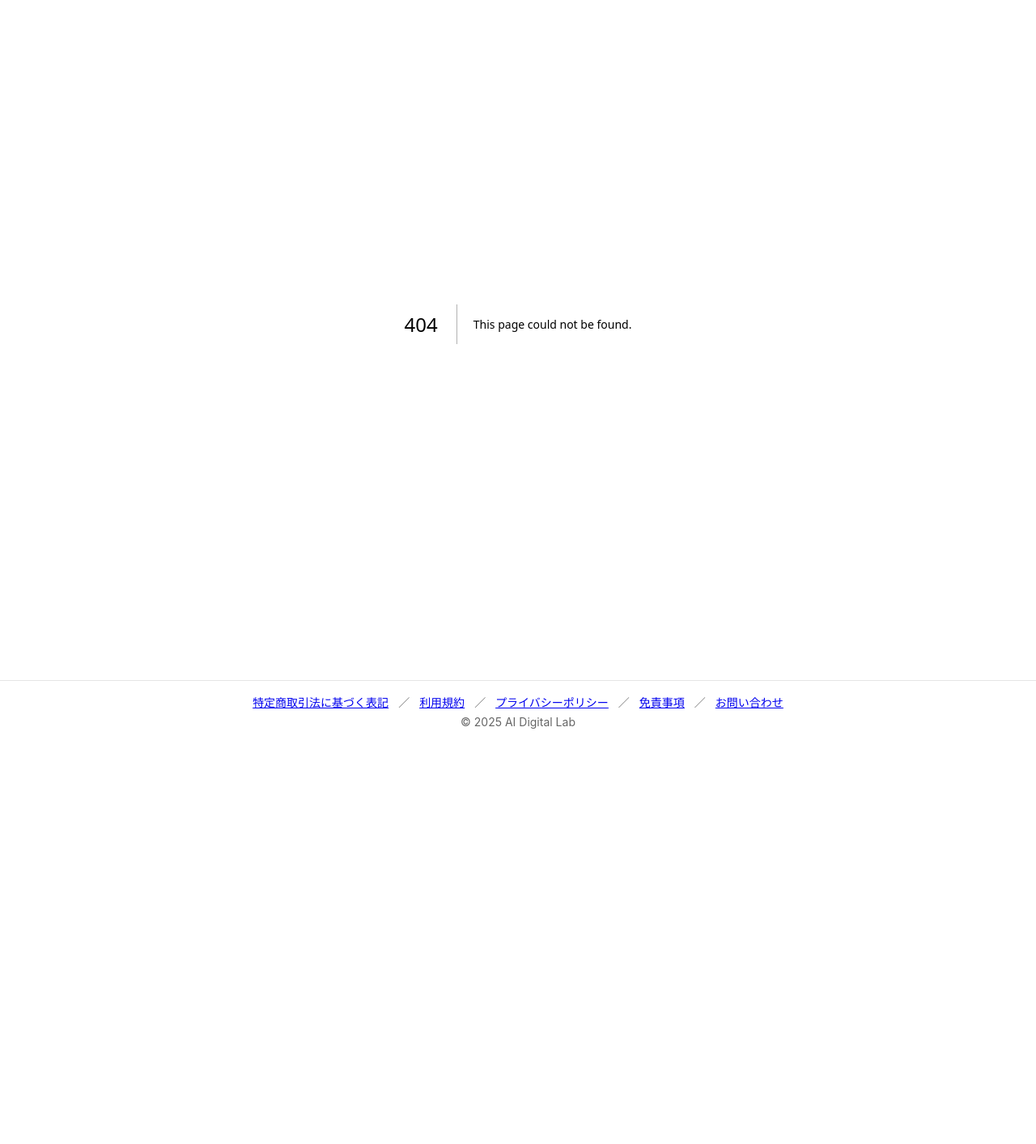
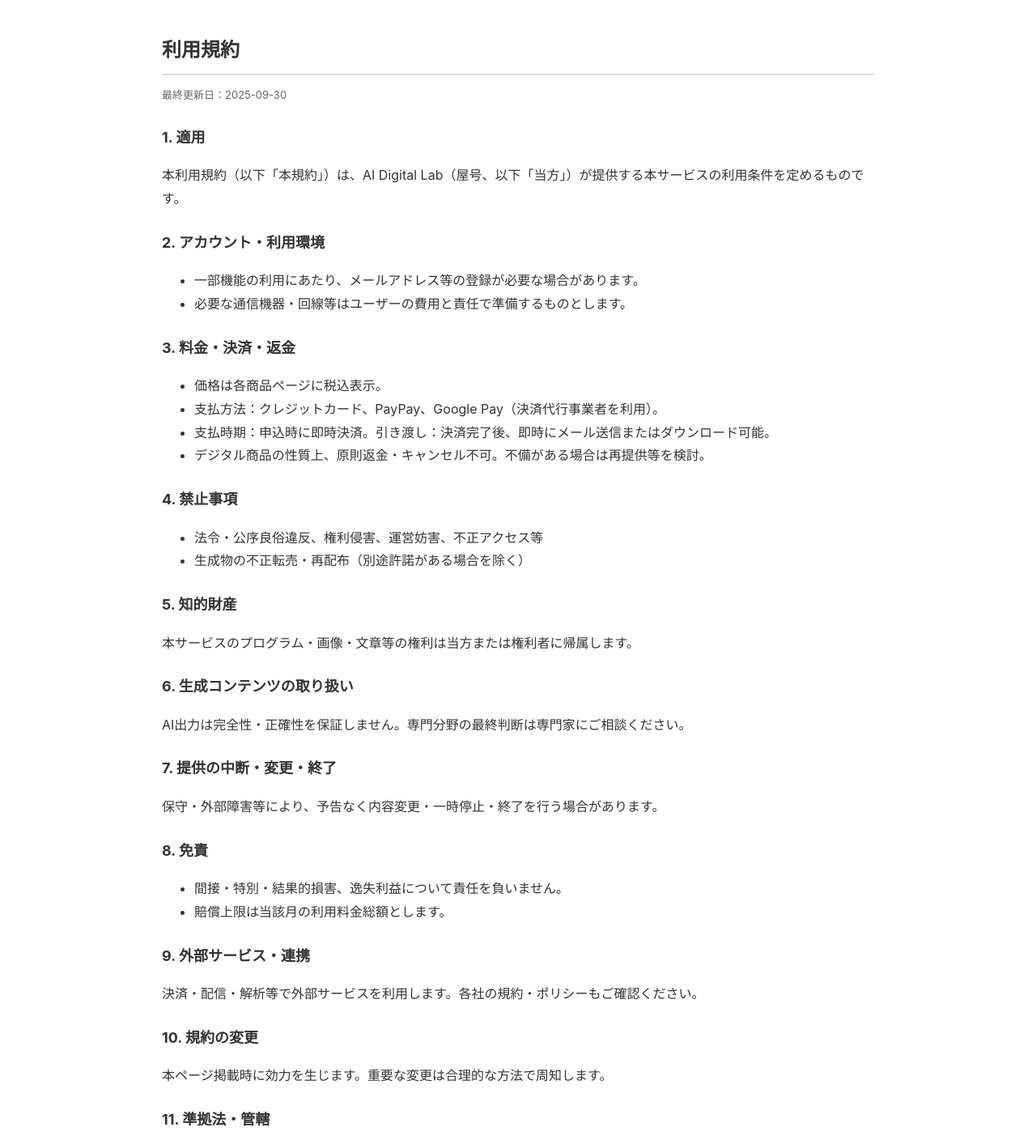
Before and after one commit to redtail5559-sketch/ai-digital-lab-site, a Next.js app: page /terms in a window 1280 px wide. Before the commit this address had no page. Shown: the top 1413 px of the page at 81% size. Before the commit the page ends 916 px from the top, so only its background shows below. Built offline with nearby package versions, Linux system fonts and the light colour scheme.

Commit message:
Create page.jsx

```diff
--- /dev/null
+++ b/app/terms/page.jsx
@@ -0,0 +1,65 @@
+export const metadata = {
+  title: "利用規約 | AI Digital Lab",
+  robots: { index: false, follow: false },
+};
+
+export default function Page() {
+  return (
+    <main style={{maxWidth:880,margin:"40px auto",padding:"0 20px",lineHeight:1.8,color:"#333"}}>
+      <h1 style={{fontSize:24,marginBottom:8,borderBottom:"2px solid #ddd",paddingBottom:8}}>利用規約</h1>
+      <p style={{color:"#666",fontSize:13}}>最終更新日：2025-09-30</p>
+
+      <h2 style={{marginTop:24,fontSize:18}}>1. 適用</h2>
+      <p>本利用規約（以下「本規約」）は、AI Digital Lab（屋号、以下「当方」）が提供する本サービスの利用条件を定めるものです。</p>
+
+      <h2 style={{marginTop:24,fontSize:18}}>2. アカウント・利用環境</h2>
+      <ul>
+        <li>一部機能の利用にあたり、メールアドレス等の登録が必要な場合があります。</li>
+        <li>必要な通信機器・回線等はユーザーの費用と責任で準備するものとします。</li>
+      </ul>
+
+      <h2 style={{marginTop:24,fontSize:18}}>3. 料金・決済・返金</h2>
+      <ul>
+        <li>価格は各商品ページに税込表示。</li>
+        <li>支払方法：クレジットカード、PayPay、Google Pay（決済代行事業者を利用）。</li>
+        <li>支払時期：申込時に即時決済。引き渡し：決済完了後、即時にメール送信またはダウンロード可能。</li>
+        <li>デジタル商品の性質上、原則返金・キャンセル不可。不備がある場合は再提供等を検討。</li>
+      </ul>
+
+      <h2 style={{marginTop:24,fontSize:18}}>4. 禁止事項</h2>
+      <ul>
+        <li>法令・公序良俗違反、権利侵害、運営妨害、不正アクセス等</li>
+        <li>生成物の不正転売・再配布（別途許諾がある場合を除く）</li>
+      </ul>
+
+      <h2 style={{marginTop:24,fontSize:18}}>5. 知的財産</h2>
+      <p>本サービスのプログラム・画像・文章等の権利は当方または権利者に帰属します。</p>
+
+      <h2 style={{marginTop:24,fontSize:18}}>6. 生成コンテンツの取り扱い</h2>
+      <p>AI出力は完全性・正確性を保証しません。専門分野の最終判断は専門家にご相談ください。</p>
+
+      <h2 style={{marginTop:24,fontSize:18}}>7. 提供の中断・変更・終了</h2>
+      <p>保守・外部障害等により、予告なく内容変更・一時停止・終了を行う場合があります。</p>
+
+      <h2 style={{marginTop:24,fontSize:18}}>8. 免責</h2>
+      <ul>
+        <li>間接・特別・結果的損害、逸失利益について責任を負いません。</li>
+        <li>賠償上限は当該月の利用料金総額とします。</li>
+      </ul>
+
+      <h2 style={{marginTop:24,fontSize:18}}>9. 外部サービス・連携</h2>
+      <p>決済・配信・解析等で外部サービスを利用します。各社の規約・ポリシーもご確認ください。</p>
+
+      <h2 style={{marginTop:24,fontSize:18}}>10. 規約の変更</h2>
+      <p>本ページ掲載時に効力を生じます。重要な変更は合理的な方法で周知します。</p>
+
+      <h2 style={{marginTop:24,fontSize:18}}>11. 準拠法・管轄</h2>
+      <p>日本法に準拠し、名古屋地方裁判所を第一審の専属的合意管轄とします。</p>
+
+      <h2 style={{marginTop:24,fontSize:18}}>12. お問い合わせ</h2>
+      <p>info@ai-digital-lab.com までご連絡ください。</p>
+
+      <p style={{marginTop:24,color:"#666",fontSize:13}}>※一般的な雛形であり、法的助言ではありません。必要に応じて専門家の確認を推奨します。</p>
+    </main>
+  );
+}
```
